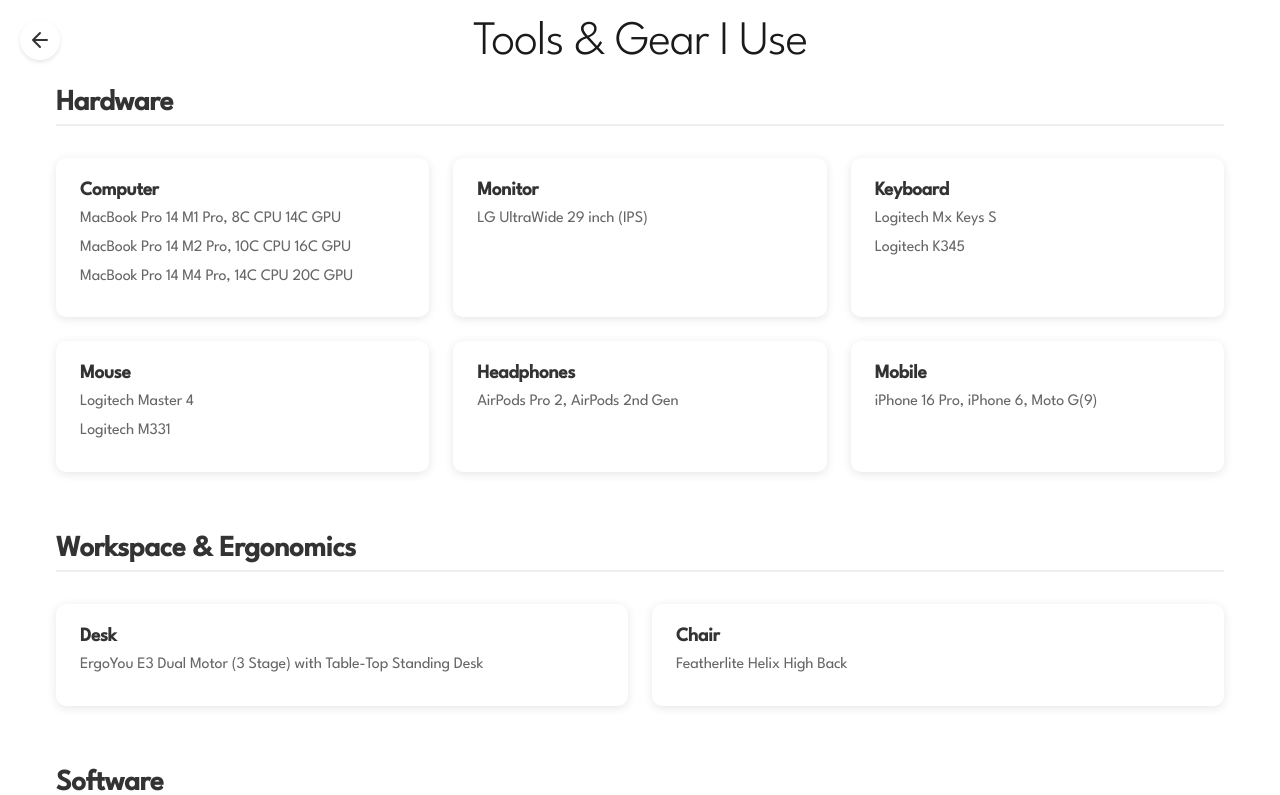
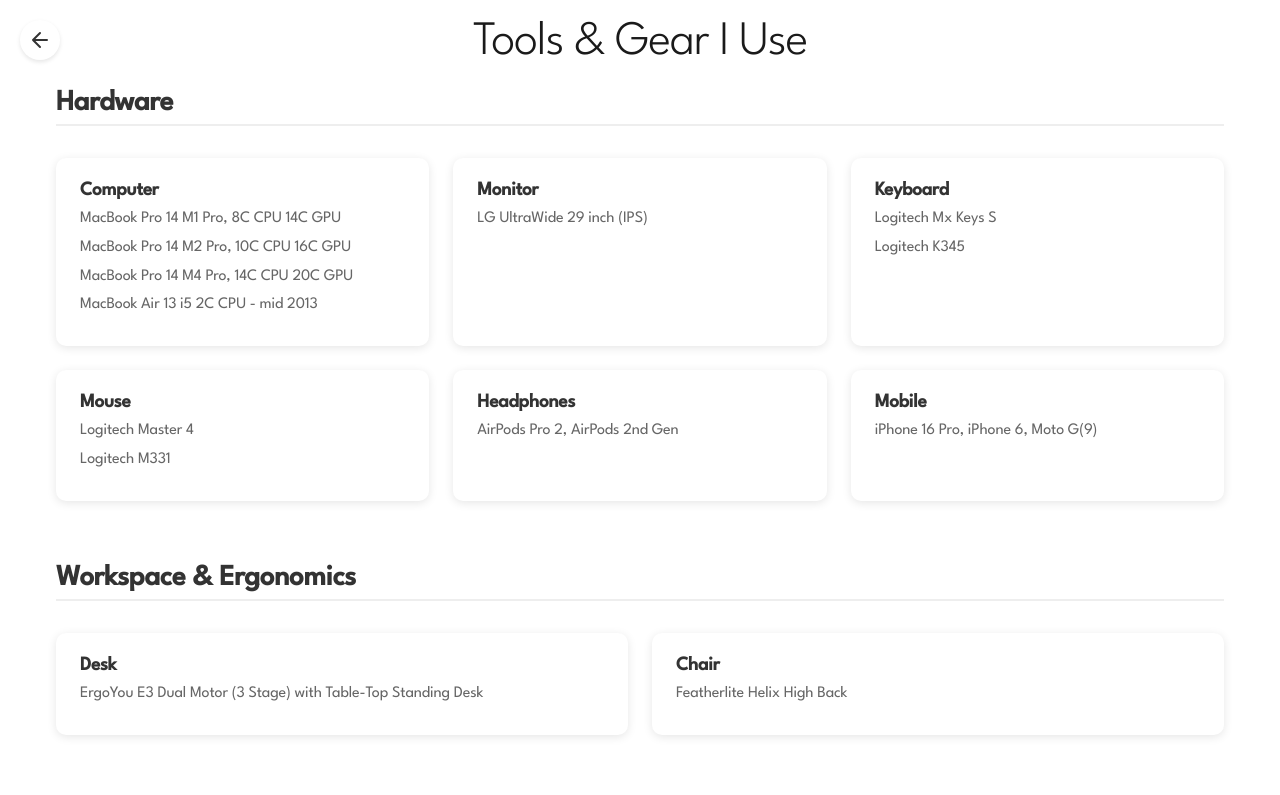
Before and after one commit to Pradumnasaraf/Pradumnasaraf.github.io, a Next.js app: page /toolkit in a window 1280 px wide. Shown: the top 795 px of the page. Built offline with nearby package versions, Linux system fonts and the light colour scheme.

Commit message:
chore: update package version to 3.16.1 and add new MacBook Air model to toolkit

```diff
--- a/src/app/toolkit/page.js
+++ b/src/app/toolkit/page.js
@@ -47,6 +47,7 @@
               <p>MacBook Pro 14 M1 Pro, 8C CPU 14C GPU</p>
               <p>MacBook Pro 14 M2 Pro, 10C CPU 16C GPU</p>
               <p>MacBook Pro 14 M4 Pro, 14C CPU 20C GPU</p>
+              <p>MacBook Air 13 i5 2C CPU - mid 2013</p>
             </div>
 
             <div className="toolkit-item">
```
Also changed, not shown: 1 other file (tests, documents, lock files or other folders).
